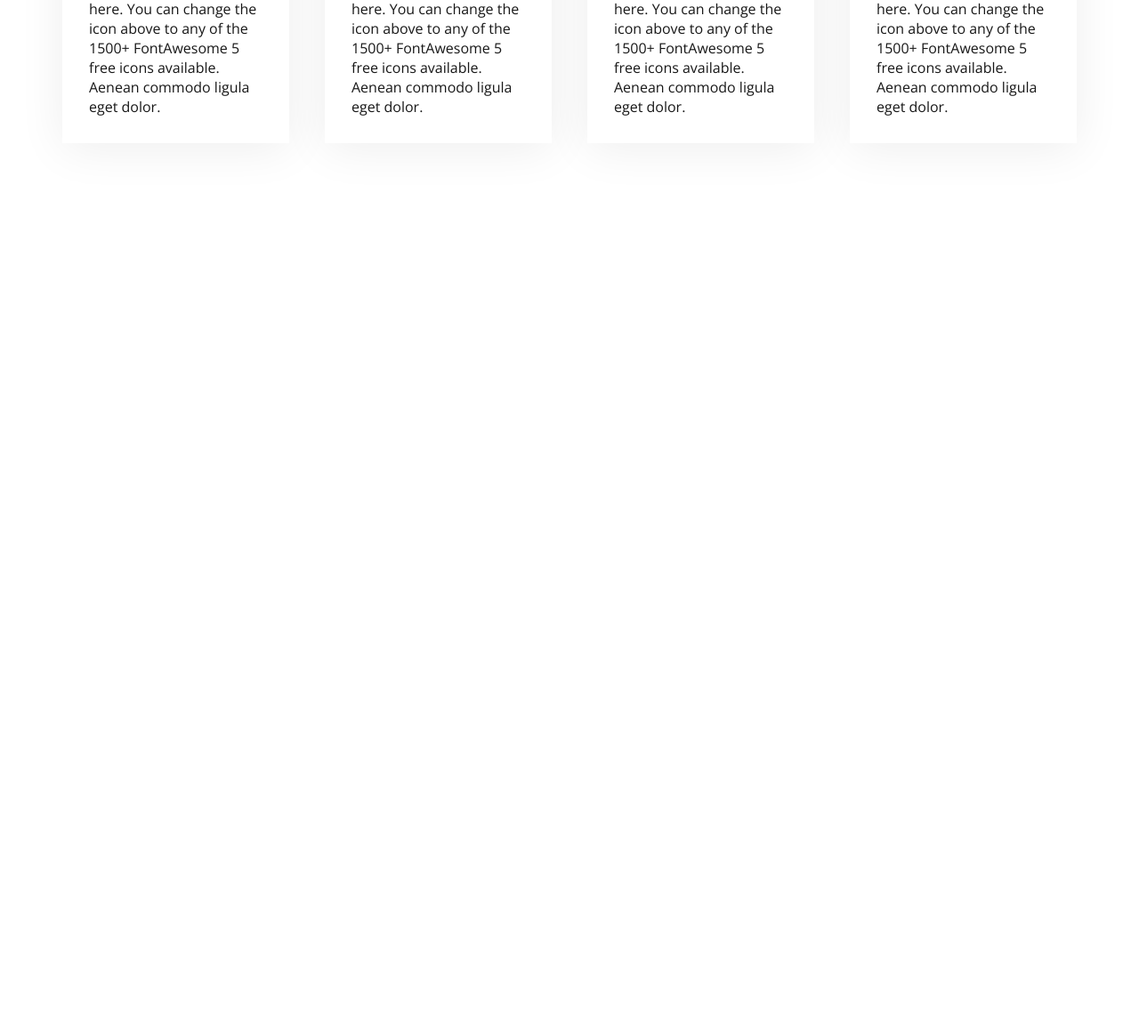
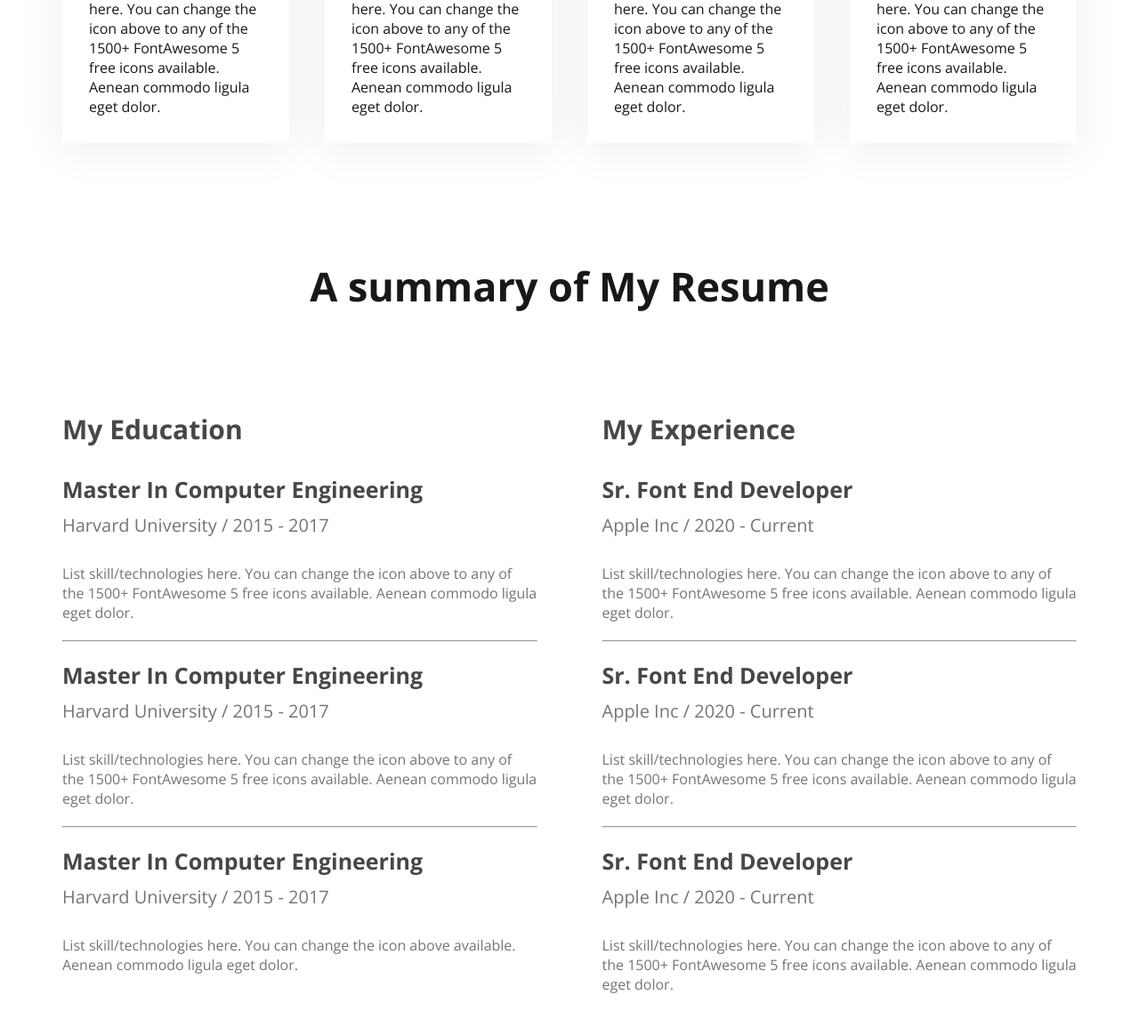
Before and after one commit to razu381/portfolio-project, a plain HTML site: page index.html in a window 1280 px wide. Shown: the part 1717-2872 px from the top of the page at 89% size. Before the commit the page ends 2008 px from the top, so only its background shows below. Drawn offline with nearby package versions, Linux system fonts and the light colour scheme.

Commit message:
cv section complete

```diff
--- a/index.html
+++ b/index.html
@@ -62,7 +62,7 @@
 
 
             <!-- skills section -->
-             <section class="skills bg-color">
+            <section class="skills bg-color">
                 <h2 class="title">What I do</h2>
                 <p class="subtitle">I have more than 10 years experience building software for clients all over the world. Below is a quick overview of my main technical skill sets and technologies i use. Want to find out more about my experience? Check out my online resume and project portfolio.</p>
                 <div class="card-container">
@@ -88,7 +88,55 @@
                     </div>
 
                 </div>
+            </section>
+
+            <!-- Resume section -->
+             <section class="cv bg-color">
+                <h2 class="title">A summary of My Resume</h2>
+                <div class="cv-content">
+                    <div class="cv-education">
+                        <h2 >My education</h2>
+                        <div class="edu-card">
+                            <h2 class="info-title">Master in Computer Engineering</h2>
+                            <p class="card-info">Harvard University / 2015 - 2017</p>
+                            <p class="card-description">List skill/technologies here. You can change the icon above to any of the 1500+ FontAwesome 5 free icons available. Aenean commodo ligula eget dolor.</p>
+                        </div>
+                        <hr>
+                        <div class="edu-card">
+                            <h2 class="info-title">Master in Computer Engineering</h2>
+                            <p class="card-info">Harvard University / 2015 - 2017</p>
+                            <p class="card-description">List skill/technologies here. You can change the icon above to any of the 1500+ FontAwesome 5 free icons available. Aenean commodo ligula eget dolor.</p>
+                        </div>
+                        <hr>
+                        <div class="edu-card">
+                            <h2 class="info-title">Master in Computer Engineering</h2>
+                            <p class="card-info">Harvard University / 2015 - 2017</p>
+                            <p class="card-description">List skill/technologies here. You can change the icon above available. Aenean commodo ligula eget dolor.</p>
+                        </div>
+                    </div>
+                    <div class="cv-experience">
+                        <h2>My experience</h2>
+                        <div class="experience-card">
+                            <h2 class="info-title">Sr. Font End Developer</h2>
+                            <p class="card-info">Apple Inc / 2020 - Current</p>
+                            <p class="card-description">List skill/technologies here. You can change the icon above to any of the 1500+ FontAwesome 5 free icons available. Aenean commodo ligula eget dolor.</p>
+                        </div>
+                        <hr>
+                        <div class="experience-card">
+                            <h2 class="info-title">Sr. Font End Developer</h2>
+                            <p class="card-info">Apple Inc / 2020 - Current</p>
+                            <p class="card-description">List skill/technologies here. You can change the icon above to any of the 1500+ FontAwesome 5 free icons available. Aenean commodo ligula eget dolor.</p>
+                        </div>
+                        <hr>
+                        <div class="experience-card">
+                            <h2 class="info-title">Sr. Font End Developer</h2>
+                            <p class="card-info">Apple Inc / 2020 - Current</p>
+                            <p class="card-description">List skill/technologies here. You can change the icon above to any of the 1500+ FontAwesome 5 free icons available. Aenean commodo ligula eget dolor.</p>
+                        </div>
+                    </div>
+                </div>
              </section>
+
 
         </main>
 
--- a/style/style.css
+++ b/style/style.css
@@ -6,6 +6,7 @@
 }
 .open-sans-normal {
     font-family: "Open Sans", sans-serif;
+    color: #181818;
     font-optical-sizing: auto;
     font-weight: normal;
     font-style: normal;
@@ -43,6 +44,7 @@
 
 .bg-color{
     color: #FFF8F3;
+    color: #181818;
 }
 
 .title{
@@ -178,3 +180,44 @@ main section{
     font-size: 16px;
     color: #181818;
 }
+
+
+/* CV section */
+.cv-content{
+    margin-top: 110px;
+    display: flex;
+    justify-content: space-between;
+    gap:73px;
+}
+
+.cv-education >h2,.cv-experience> h2{
+    font-size: 30px;
+    text-transform: capitalize;
+    color:#474747;
+    font-weight: bold;
+    margin-bottom: 30px;
+}
+
+.info-title{
+    text-transform: capitalize;
+    font-size: 25px;
+    font-weight: bold;
+    color: #474747;
+}
+
+.card-info{
+    text-transform: capitalize;
+    font-size: 20px;
+    font-weight: semi-bold;
+    color: #757575;
+    padding: 10px 0px;
+}
+
+.card-description{
+    font-size: 16px;
+    color: #757575;
+    padding: 20px 0px;
+}
+hr{
+    margin-bottom: 20px;
+}
```
